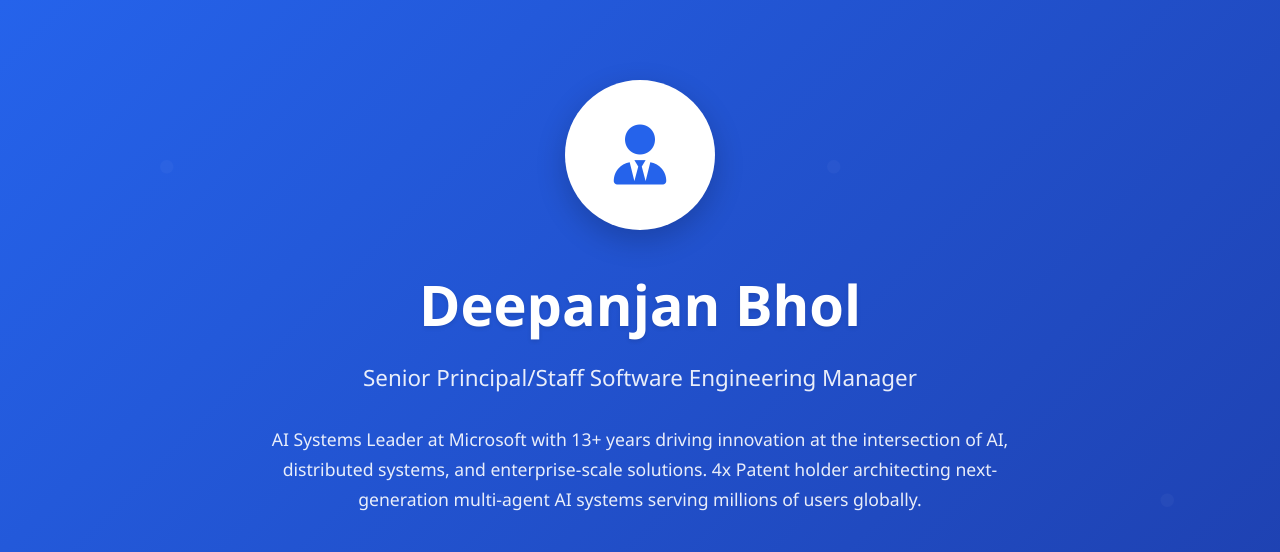
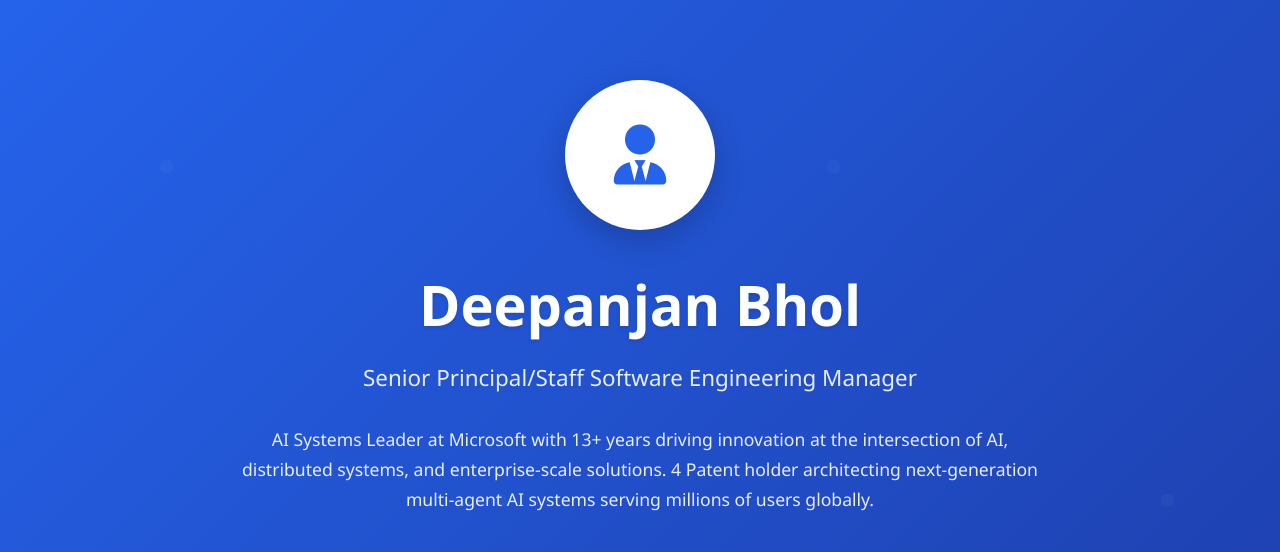
Before and after one commit to deepanjanbhol/deepanjanbhol.github.io, a plain HTML site: page index.html in a window 1280 px wide. Shown: the top 552 px of the page. Drawn offline with Linux system fonts and the light colour scheme.

Commit message:
Fix patent count in hero description

```diff
--- a/index.html
+++ b/index.html
@@ -421,7 +421,7 @@
                 <h1 class="hero-title">Deepanjan Bhol</h1>
                 <p class="hero-subtitle">Senior Principal/Staff Software Engineering Manager</p>
                 <p class="hero-description">
-                    AI Systems Leader at Microsoft with 13+ years driving innovation at the intersection of AI, distributed systems, and enterprise-scale solutions. 4x Patent holder architecting next-generation multi-agent AI systems serving millions of users globally.
+                    AI Systems Leader at Microsoft with 13+ years driving innovation at the intersection of AI, distributed systems, and enterprise-scale solutions. 4 Patent holder architecting next-generation multi-agent AI systems serving millions of users globally.
                 </p>
                 <div class="social-links">
                     <a href="mailto:deepanjanbhol@gmail.com" class="social-link">
```
